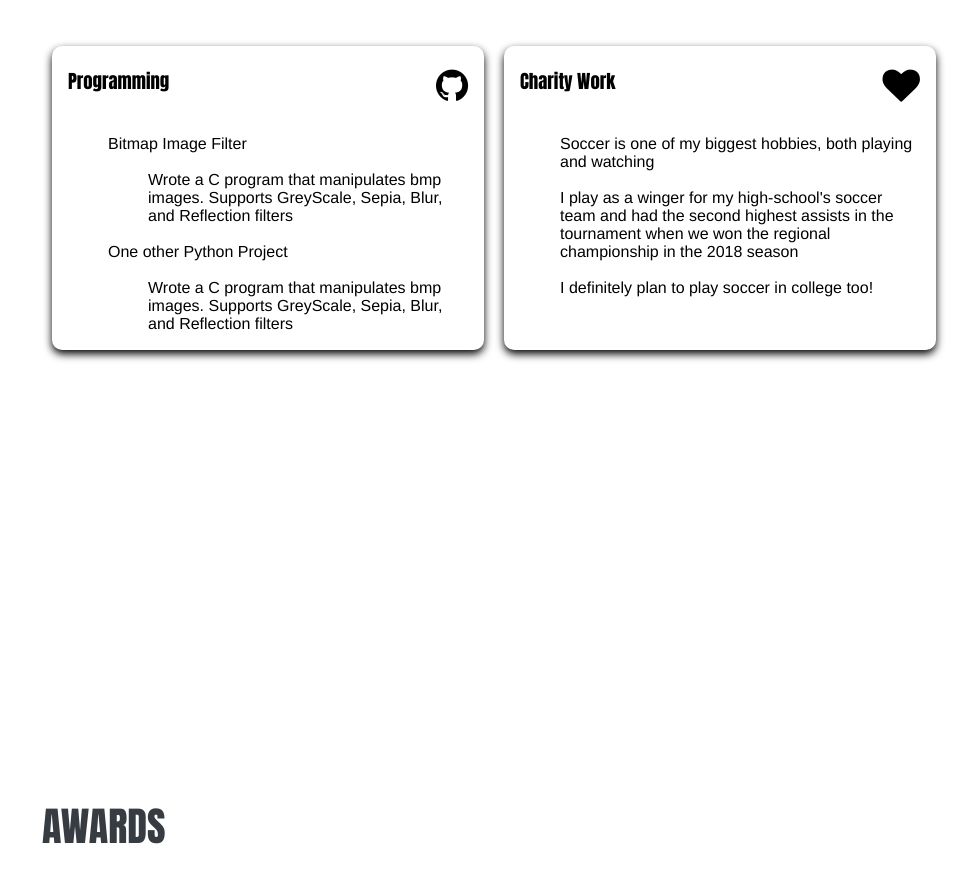
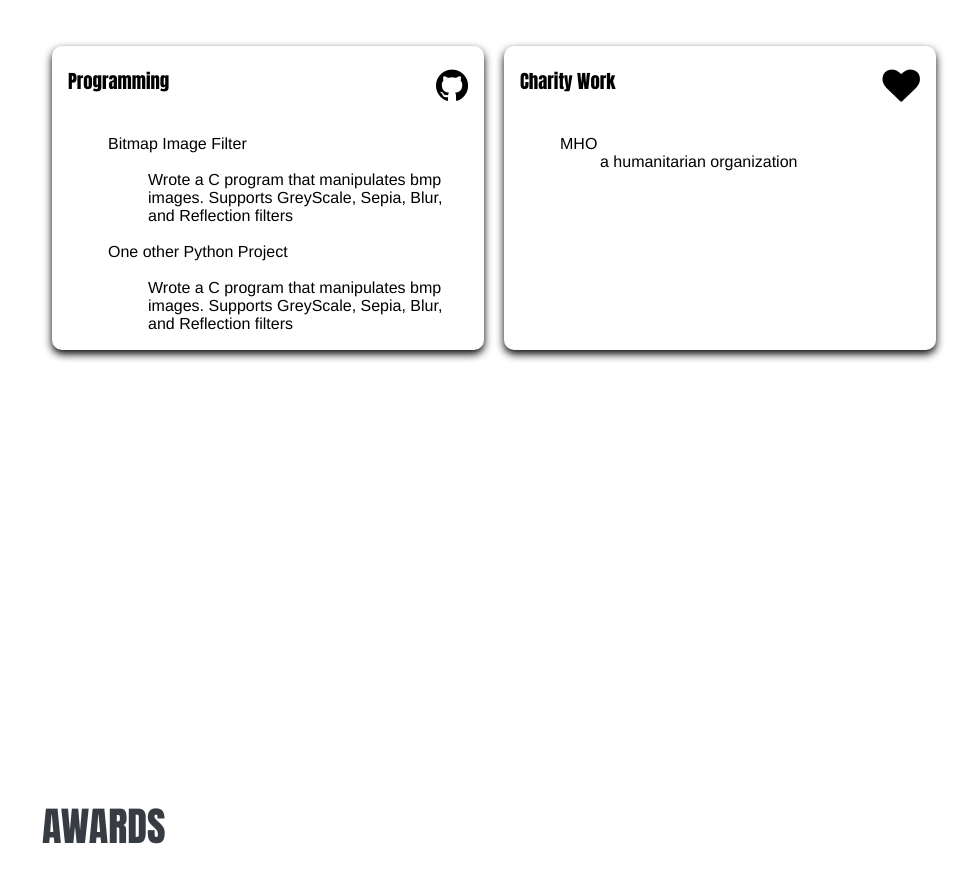
Before and after one commit to akuazzam/akrem, a plain HTML site: page index.html in a window 1280 px wide. Shown: the part 1080-1973 px from the top of the page, without its empty margins (316-1280 px from the left). Drawn offline with nearby package versions, Linux system fonts and the light colour scheme.

Commit message:
i made a few styling changes

```diff
--- a/index.html
+++ b/index.html
@@ -73,23 +73,20 @@
                             </ul>
                         </div>
                     </a>
-                    <a>
+                    <a href="https://meserethumanitarian.org/">
                         <div class="card">
                             <h3>Charity Work <i class="fa fa-heart fa-2x card-icon"></i></h3>
                             <ul class="cardList">
                                 <li>
-                                    Soccer is one of my biggest hobbies, both playing and watching
+                                    MHO
+                                	<ul>
+					     <li>a humanitarian organization</li>
+					</ul>
                                 </li>
                                 <br />
-                                <li>
-                                    I play as a winger for my high-school's soccer team and had the second highest assists
-                                    in the tournament when we won the regional championship in the 2018 season
-                                </li>
-                                <br />
-                                <li>
-                                    I definitely plan to play soccer in college too!
-                                </li>
-                            </ul>
+
+
+                                                       </ul>
                         </div>
                     </a>
                </div>
--- a/styles.css
+++ b/styles.css
@@ -123,7 +123,7 @@ ul {
 }
 
 .sendButton:hover {
-    border-color: blue;
+    border-color: orange;
     cursor: pointer;
 }
 
```
